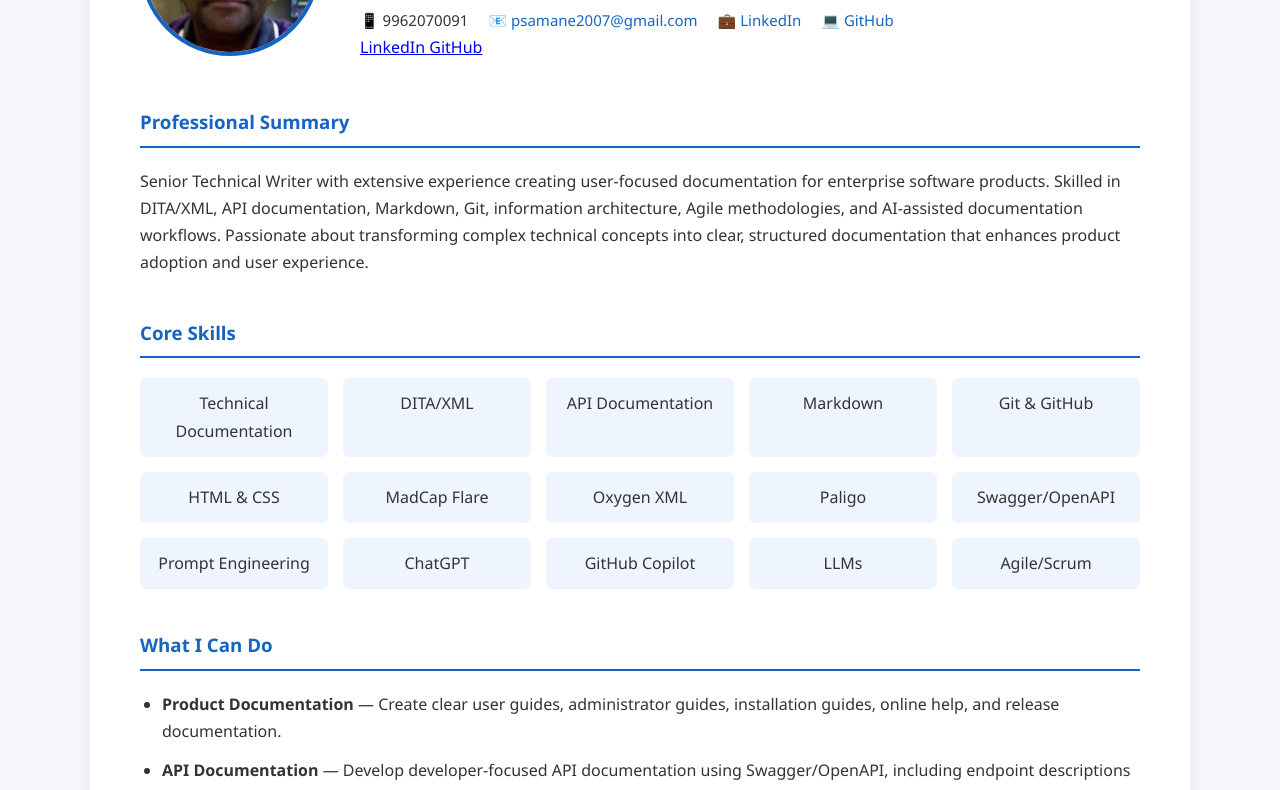
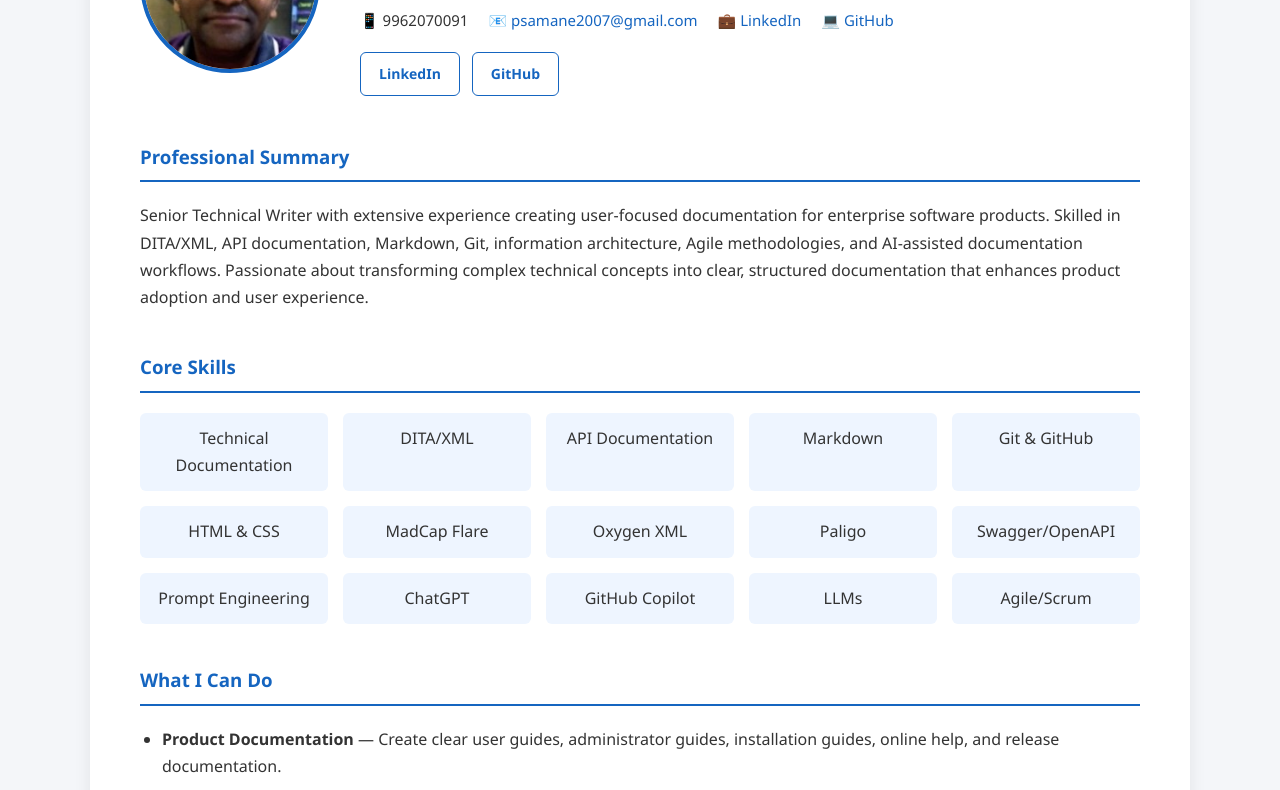
Before and after one commit to psamane2007/Prakash_S_Resume, a plain HTML site: page index.html in a window 1280 px wide. Shown: the part 246-1036 px from the top of the page. Drawn offline with Linux system fonts and the light colour scheme.

Commit message:
Update style.css

```diff
--- a/style.css
+++ b/style.css
@@ -204,3 +204,35 @@ li{
 }
 
 }
+.social-buttons {
+    display: flex;
+    gap: 12px;
+    margin-top: 18px;
+}
+
+.social-btn {
+    display: inline-block;
+    padding: 9px 18px;
+    border: 1px solid #1565C0;
+    border-radius: 6px;
+    text-decoration: none;
+    font-weight: 600;
+    font-size: 14px;
+    color: #1565C0;
+    background: #fff;
+    transition: all 0.2s ease;
+}
+
+.social-btn:hover {
+    background: #1565C0;
+    color: #fff;
+    text-decoration: none;
+}
+
+@media (max-width: 768px) {
+
+    .social-buttons {
+        justify-content: center;
+    }
+
+}
```
